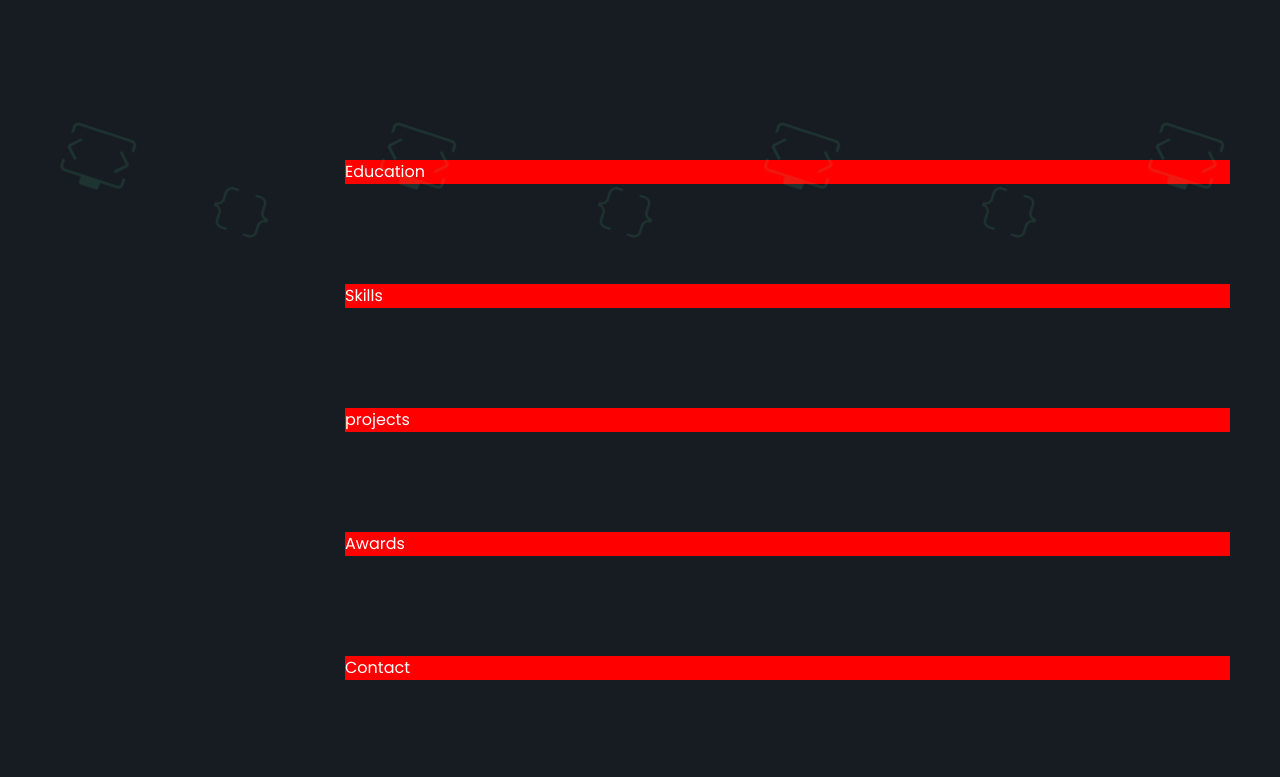
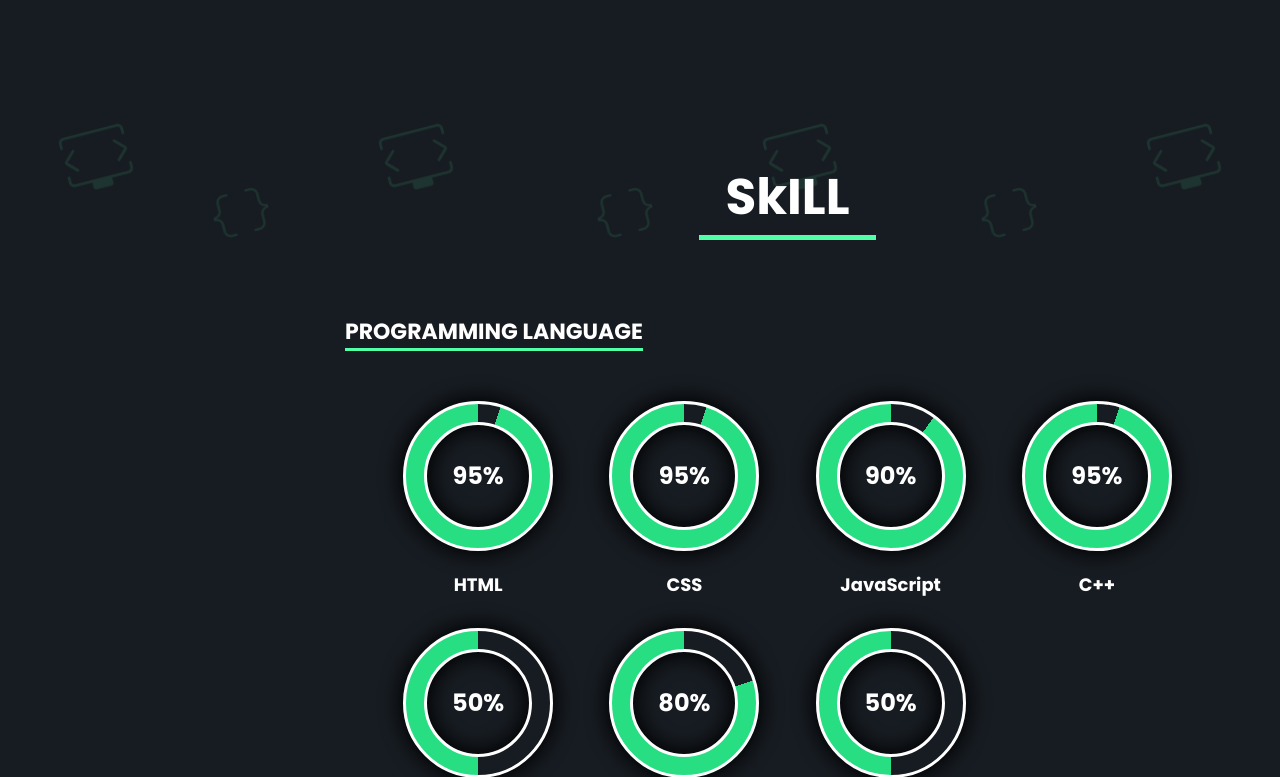
Before and after one commit to 1Ahmedzedan/New-My-Blog, a React (Vite) app: page / in a window 1280 px wide. Shown: the part 510-1287 px from the top of the page. Built offline with nearby package versions, Linux system fonts and the light colour scheme; a web font is replaced by a local one.

Commit message:
Add skills section

```diff
--- a/src/App.tsx
+++ b/src/App.tsx
@@ -1,6 +1,5 @@
 import Awards from "./components/Awards";
 import Contact from "./components/Contact";
-import Education from "./components/Education";
 import Intro from "./components/Intro";
 import NavBar from "./components/NavBar";
 import Projects from "./components/Projects";
@@ -16,7 +15,6 @@ function App() {
 
       <ContactContainer>
         <Intro />
-        <Education />
         <Skills />
         <Projects />
         <Awards />
--- /dev/null
+++ b/src/UI/SkillCard.tsx
@@ -0,0 +1,68 @@
+import styled from "styled-components";
+
+interface ProgressProps {
+  percentage: number;
+}
+
+interface ComponentProps {
+  title: string;
+  percentage: number;
+}
+
+const SkillCard = ({ title, percentage }: ComponentProps) => {
+  const Skill = styled.div`
+    display: flex;
+    flex-direction: column;
+    justify-content: center;
+    align-items: center;
+    gap: 20px;
+    width: 200px;
+
+    & > span {
+      font-size: 18px;
+      font-weight: bold;
+      text-align: center;
+      text-transform: capitalize;
+    }
+  `;
+  const Progress = styled.div<ProgressProps>`
+    background: conic-gradient(
+      transparent ${(props) => 100 - props.percentage}%,
+      #28de83 0
+    );
+    width: 150px;
+    height: 150px;
+    border-radius: 100%;
+    display: flex;
+    justify-content: center;
+    align-items: center;
+    border: white solid 3px;
+    box-shadow: 0 0 20px 3px black;
+    position: relative;
+    & > div {
+      background: #171c22;
+      width: 75%;
+      height: 75%;
+      border: white solid 3px;
+      box-shadow: inset 0 0 20px 3px black;
+
+      border-radius: 100%;
+      display: flex;
+      justify-content: center;
+      align-items: center;
+
+      font-size: 24px;
+      font-weight: bold;
+    }
+  `;
+
+  return (
+    <Skill>
+      <Progress percentage={percentage}>
+        <div>{percentage}%</div>
+      </Progress>
+      <span>{title}</span>
+    </Skill>
+  );
+};
+export default SkillCard;
--- /dev/null
+++ b/src/UI/SkillsContainer.tsx
@@ -0,0 +1,47 @@
+import styled from "styled-components";
+import SkillCard from "./SkillCard";
+import { skills } from "../utils/data";
+import { Skill, Skills } from "../utils/interfaces";
+
+interface ComponentProps {
+  title: string;
+}
+
+const SkillsContainer = ({ title }: ComponentProps) => {
+  const Container = styled.div`
+    width: 100%;
+    display: flex;
+    flex-direction: column;
+    justify-content: center;
+    gap: 50px;
+
+    & > .skills {
+      width: 100%;
+      display: grid;
+      grid-template-columns: repeat(auto-fit, minmax(200px, 1fr));
+      justify-items: center;
+      padding: 0 30px;
+      row-gap: 30px;
+    }
+  `;
+
+  const Title = styled.p`
+    font-size: 22px;
+    font-weight: bold;
+    border-bottom: #51ffa9 solid 3px;
+    width: fit-content;
+    text-transform: uppercase;
+  `;
+
+  return (
+    <Container>
+      <Title>{skills[title as keyof Skills].title}</Title>
+      <div className="skills">
+        {skills[title as keyof Skills].skills.map((skill: Skill) => (
+          <SkillCard title={skill.title} percentage={skill.percentage} />
+        ))}
+      </div>
+    </Container>
+  );
+};
+export default SkillsContainer;
--- a/src/components/Education.tsx
+++ /dev/null
@@ -1,10 +0,0 @@
-import styled from "styled-components";
-
-const Education = () => {
-  const Container = styled.div`
-    background: red;
-    color: white;
-  `;
-  return <Container id="eduction">Education</Container>;
-};
-export default Education;
--- a/src/components/NavBar.tsx
+++ b/src/components/NavBar.tsx
@@ -56,13 +56,6 @@ const NavBar = () => {
           <span>Intro</span>
         </Link>
         <Link
-          active={activeLink === "eduction"}
-          href="#eduction"
-          onClick={() => setActiveLink("eduction")}
-        >
-          <span>Eduction</span>
-        </Link>
-        <Link
           active={activeLink === "skills"}
           href="#skills"
           onClick={() => setActiveLink("skills")}
--- a/src/components/Skills.tsx
+++ b/src/components/Skills.tsx
@@ -1,10 +1,32 @@
 import styled from "styled-components";
-
+import SkillsContainer from "../UI/SkillsContainer";
+import { skills } from "../utils/data";
 const Skills = () => {
   const Container = styled.div`
-    background: red;
     color: white;
+    position: relative;
+    display: flex;
+    flex-direction: column;
+    align-items: center;
+    gap: 75px;
   `;
-  return <Container id="skills">Skills</Container>;
+
+  const Head = styled.p`
+    text-align: center;
+    font-size: 50px;
+    color: white;
+    font-weight: bold;
+    border-bottom: #51ffa9 solid 5px;
+    width: 20%;
+  `;
+
+  return (
+    <Container id="skills">
+      <Head>SkILL</Head>
+      {Object.keys(skills).map((category) => (
+        <SkillsContainer title={category} />
+      ))}
+    </Container>
+  );
 };
 export default Skills;
--- /dev/null
+++ b/src/utils/data.ts
@@ -0,0 +1,161 @@
+import { Skills } from "./interfaces";
+
+export const skills: Skills = {
+  programmingLanguage: {
+    title: "programming language",
+    skills: [
+      // {
+      //   title: "C",
+      //   percentage: 95,
+      // },
+      {
+        title: "HTML",
+        percentage: 95,
+      },
+      {
+        title: "CSS",
+        percentage: 95,
+      },
+      {
+        title: "JavaScript",
+        percentage: 90,
+      },
+      {
+        title: "C++",
+        percentage: 95,
+      },
+      {
+        title: "Java",
+        percentage: 50,
+      },
+      {
+        title: "python",
+        percentage: 80,
+      },
+      {
+        title: "SQL",
+        percentage: 50,
+      },
+    ],
+  },
+  tools: {
+    title: "tools and concepts",
+    skills: [
+      {
+        title: "GitHub",
+        percentage: 95,
+      },
+      {
+        title: "Figma",
+        percentage: 80,
+      },
+      {
+        title: "Object Oriented Programming",
+        percentage: 90,
+      },
+      {
+        title: "Data Structures",
+        percentage: 90,
+      },
+      {
+        title: "Algorithms",
+        percentage: 90,
+      },
+      {
+        title: "Design Patterns",
+        percentage: 70,
+      },
+      {
+        title: "System Desig",
+        percentage: 60,
+      },
+      {
+        title: "Problem Solving",
+        percentage: 80,
+      },
+      {
+        title: "Competitive Programming",
+        percentage: 80,
+      },
+      {
+        title: "Trello",
+        percentage: 70,
+      },
+      {
+        title: "Docker",
+        percentage: 50,
+      },
+      {
+        title: "Postman",
+        percentage: 80,
+      },
+    ],
+  },
+  Miscellaneous: {
+    title: "Miscellaneous",
+    skills: [
+      {
+        title: "Git",
+        percentage: 95,
+      },
+      {
+        title: "Bash",
+        percentage: 70,
+      },
+      {
+        title: "LaTeX",
+        percentage: 80,
+      },
+      {
+        title: "Markdown",
+        percentage: 80,
+      },
+      {
+        title: "Microsoft Office",
+        percentage: 100,
+      },
+      {
+        title: "Google Documents (Docs, Sheets, Slides, Forms, etc.)",
+        percentage: 100,
+      },
+    ],
+  },
+  FrameWorks: {
+    title: "FRAMEWORKS ",
+    skills: [
+      {
+        title: "React JS",
+        percentage: 95,
+      },
+      {
+        title: "Next JS",
+        percentage: 50,
+      },
+      {
+        title: "Tail Wind",
+        percentage: 95,
+      },
+      {
+        title: "Styled Component",
+        percentage: 95,
+      },
+      {
+        title: "Bootstrap",
+        percentage: 50,
+      },
+    ],
+  },
+  operatingSystems: {
+    title: "operating system",
+    skills: [
+      {
+        title: "Windows",
+        percentage: 95,
+      },
+      {
+        title: "Linux",
+        percentage: 80,
+      },
+    ],
+  },
+};
--- /dev/null
+++ b/src/utils/interfaces.ts
@@ -0,0 +1,18 @@
+export interface Skill {
+  title: string;
+  percentage: number;
+}
+
+export interface SkillCategory {
+  title: string;
+  skills: Skill[];
+}
+
+export interface Skills {
+//   [key: string]: SkillCategory;
+  programmingLanguage: SkillCategory;
+  tools: SkillCategory;
+  Miscellaneous: SkillCategory;
+  FrameWorks: SkillCategory;
+  operatingSystems: SkillCategory;
+}
```
